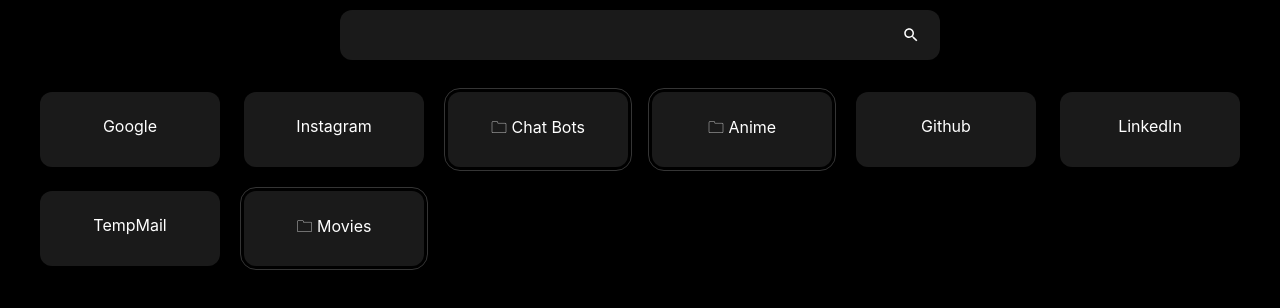
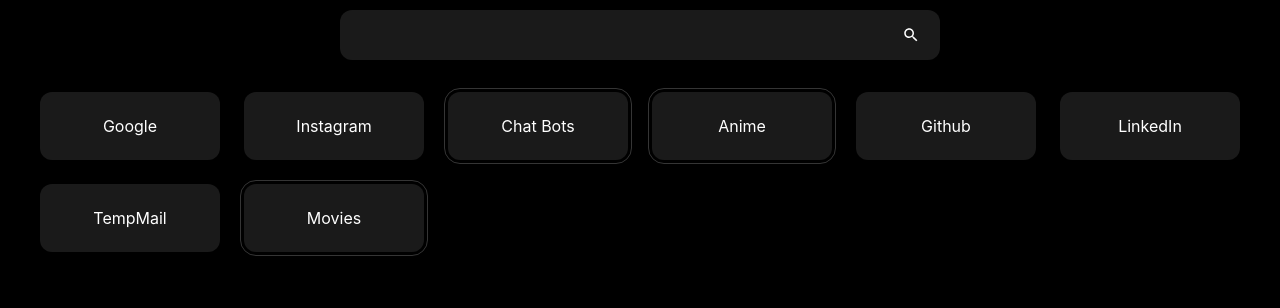
Before and after one commit to motionkartik/startpage, a plain HTML site: page index.html in a window 1280 px wide. Shown: the part 146-454 px from the top of the page. Drawn offline with Linux system fonts and the light colour scheme.

Commit message:
Removed Folder Icon

```diff
--- a/index.html
+++ b/index.html
@@ -311,7 +311,7 @@
       if (bookmark.type === 'folder') {
         const folder = document.createElement('div');
         folder.className = 'bookmark bookmark--folder';
-        folder.textContent = `🗀 ${bookmark.name}`; // folder icon
+        folder.textContent = `${bookmark.name}`; // folder icon
         folder.title = `Open "${bookmark.name}" folder`;
         folder.addEventListener('click', () => openFolderView(bookmark));
         return folder;
```
